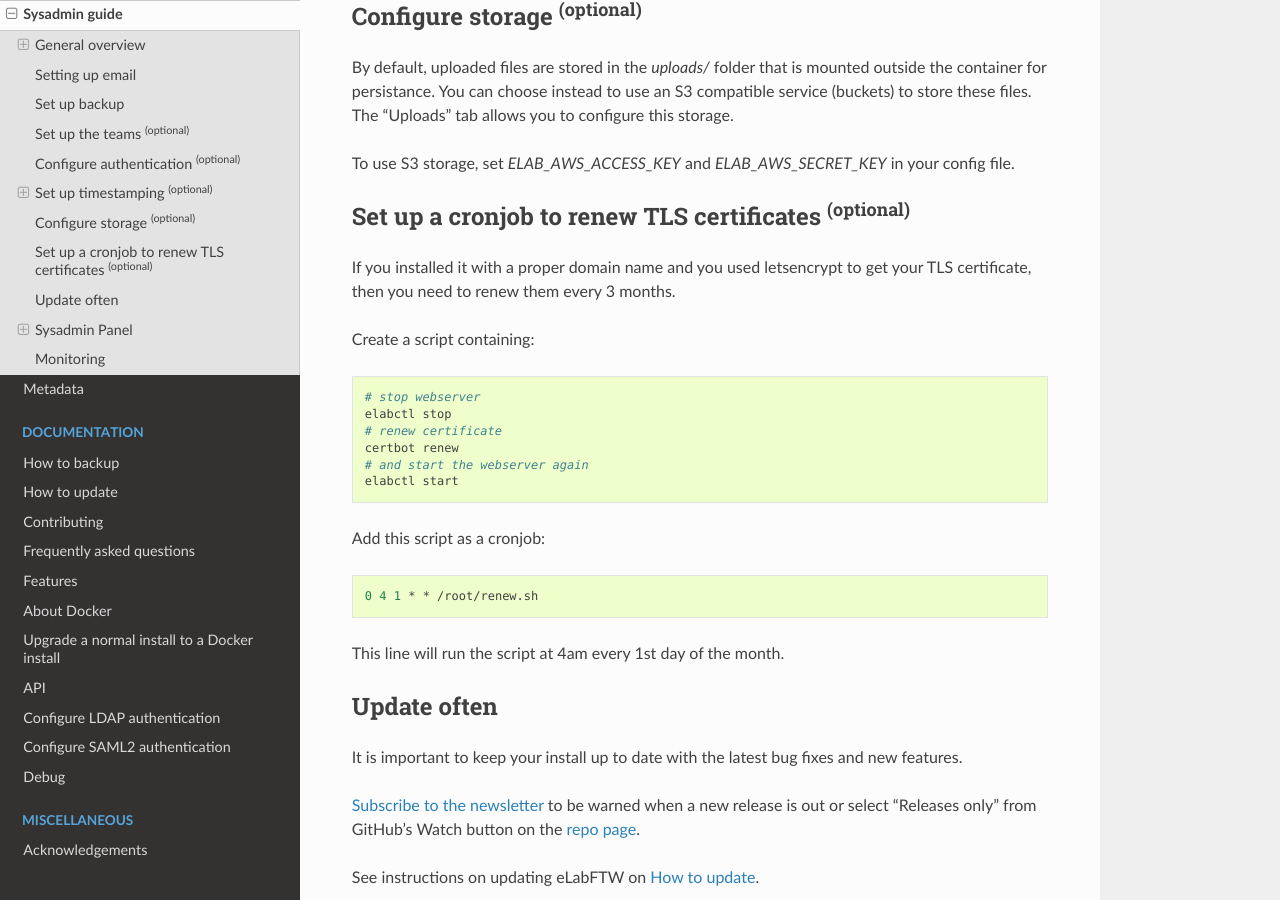
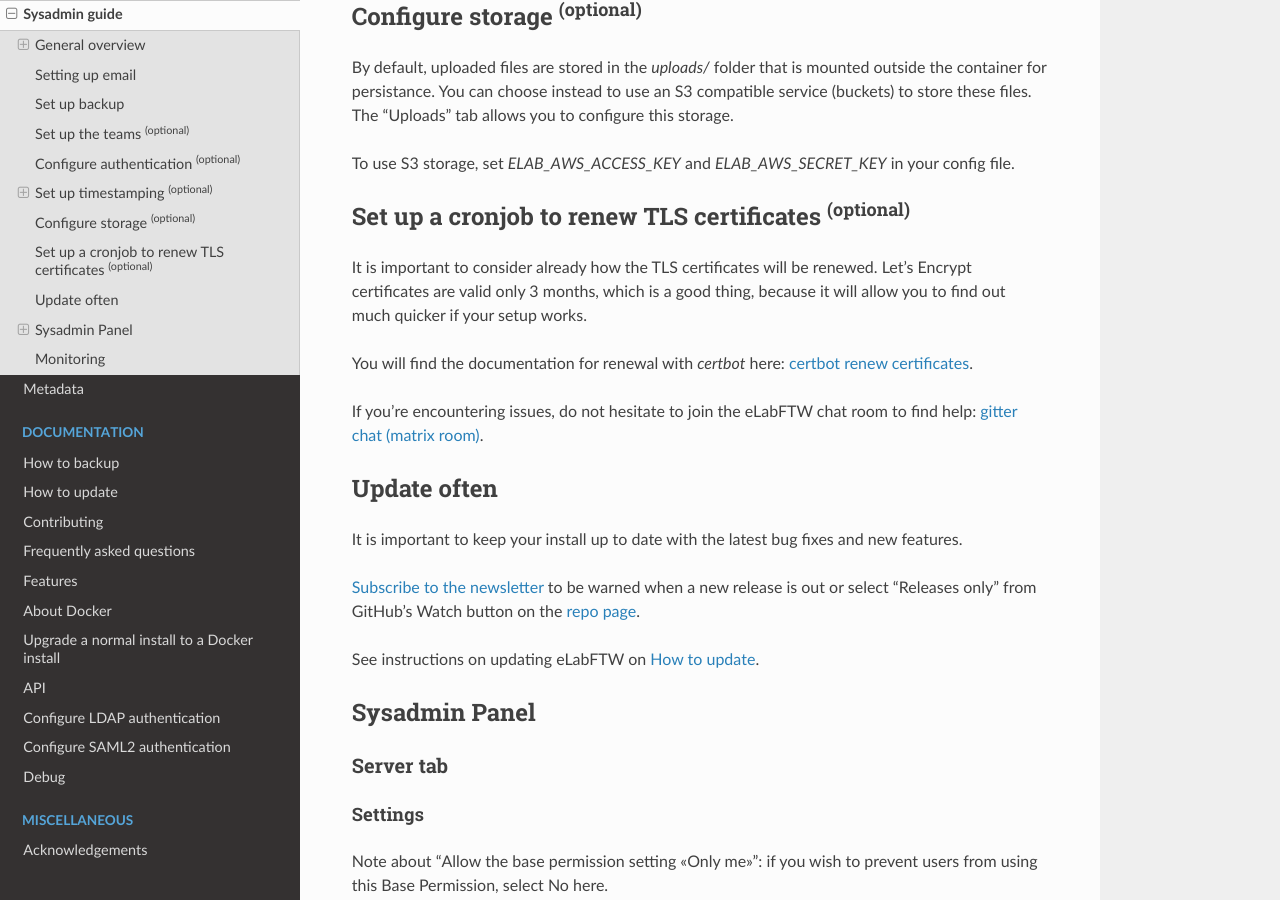
Before and after one commit to elabftw/elabdoc, a Sphinx documentation site: the page built from doc/sysadmin-guide.rst, in a window 1280 px wide and 900 px high, scrolled down 3012 px. Built offline with Sphinx 7.4.7 and the Read the Docs theme 2.0.0, drawn with Linux system fonts in a browser that asks for light colours.

Commit message:
update renew doc

```diff
--- a/doc/sysadmin-guide.rst
+++ b/doc/sysadmin-guide.rst
@@ -112,26 +112,11 @@
 Set up a cronjob to renew TLS certificates :sup:`(optional)`
 =============================================================
 
-If you installed it with a proper domain name and you used letsencrypt to get your TLS certificate, then you need to renew them every 3 months.
+It is important to consider already how the TLS certificates will be renewed. Let's Encrypt certificates are valid only 3 months, which is a good thing, because it will allow you to find out much quicker if your setup works.
 
-Create a script containing:
+You will find the documentation for renewal with `certbot` here: `certbot renew certificates <https://eff-certbot.readthedocs.io/en/stable/using.html#renewing-certificates>`_.
 
-.. code-block:: bash
-
-    # stop webserver
-    elabctl stop
-    # renew certificate
-    certbot renew
-    # and start the webserver again
-    elabctl start
-
-Add this script as a cronjob:
-
-.. code-block:: bash
-
-    0 4 1 * * /root/renew.sh
-
-This line will run the script at 4am every 1st day of the month.
+If you're encountering issues, do not hesitate to join the eLabFTW chat room to find help: `gitter chat (matrix room) <https://gitter.im/elabftw/elabftw>`_.
 
 Update often
 ============
```
